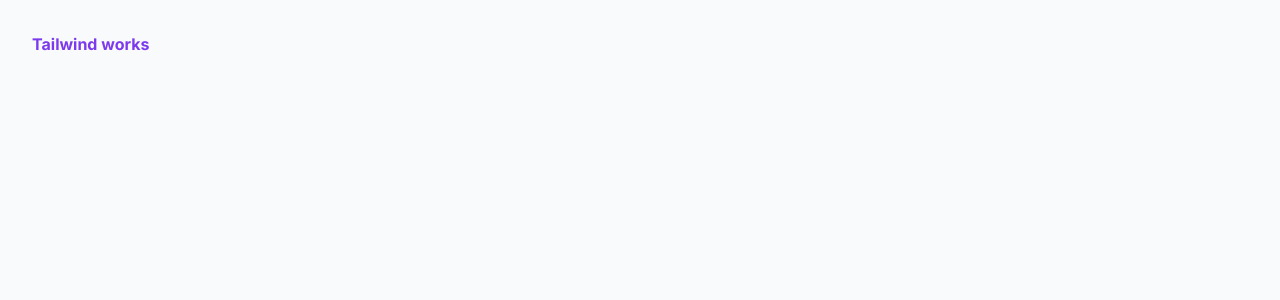
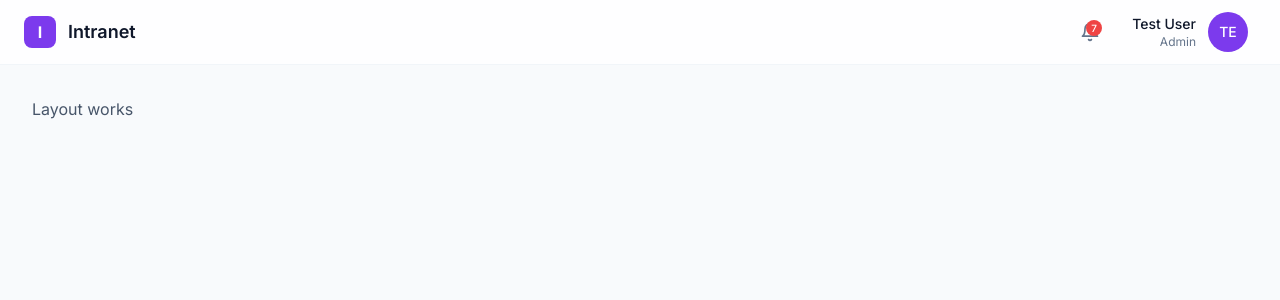
Before and after one commit to Arian1192/intranet-boilerplate, a React (Vite) app: page / in a window 1280 px wide. Shown: the top 300 px of the page. Built offline with nearby package versions, Linux system fonts and the light colour scheme.

Commit message:
feat: add layout shell components

```diff
--- a/src/app/App.tsx
+++ b/src/app/App.tsx
@@ -1,3 +1,17 @@
+import { AppLayout } from '@/components/layout';
+import type { User } from '@/types';
+
+const mockUser: User = {
+  id: '1',
+  email: 'test@example.com',
+  name: 'Test User',
+  role: 'Admin',
+};
+
 export default function App() {
-  return <div className="p-8 text-brand-600 font-bold">Tailwind works</div>;
+  return (
+    <AppLayout user={mockUser}>
+      <div className="text-slate-600">Layout works</div>
+    </AppLayout>
+  );
 }
--- /dev/null
+++ b/src/components/layout/AppLayout.tsx
@@ -0,0 +1,16 @@
+import { TopNav } from './TopNav';
+import type { User } from '@/types';
+
+export interface AppLayoutProps {
+  user: User;
+  children: React.ReactNode;
+}
+
+export function AppLayout({ user, children }: AppLayoutProps) {
+  return (
+    <div className="min-h-screen bg-slate-50">
+      <TopNav user={user} notificationCount={7} />
+      <main className="mx-auto max-w-7xl px-4 py-8 sm:px-6 lg:px-8">{children}</main>
+    </div>
+  );
+}
--- /dev/null
+++ b/src/components/layout/ModuleSelector.tsx
@@ -0,0 +1,35 @@
+import { MODULES } from '@/lib/constants';
+import { Link, useLocation } from 'react-router';
+import { ChevronDown } from 'lucide-react';
+import { cn } from '@/lib/utils';
+import * as Icons from 'lucide-react';
+
+export function ModuleSelector() {
+  const location = useLocation();
+  const activeModule = MODULES.find((m) => location.pathname.startsWith(`/${m.slug}`));
+
+  return (
+    <nav className="hidden items-center gap-1 md:flex" aria-label="Módulos de negocio">
+      {MODULES.filter((m) => m.category === 'business').map((module) => {
+        const Icon = Icons[module.icon as keyof typeof Icons] as React.ComponentType<{ className?: string }>;
+        const isActive = activeModule?.id === module.id;
+        return (
+          <Link
+            key={module.id}
+            to={`/${module.slug}`}
+            className={cn(
+              'flex items-center gap-2 rounded-lg px-3 py-2 text-sm font-medium transition-colors',
+              isActive
+                ? 'bg-brand-50 text-brand-700'
+                : 'text-slate-600 hover:bg-slate-100'
+            )}
+          >
+            {Icon && <Icon className="h-4 w-4" aria-hidden="true" />}
+            {module.name}
+            <ChevronDown className="h-3.5 w-3.5 opacity-50" aria-hidden="true" />
+          </Link>
+        );
+      })}
+    </nav>
+  );
+}
--- /dev/null
+++ b/src/components/layout/TopNav.tsx
@@ -0,0 +1,40 @@
+import { Bell } from 'lucide-react';
+import { APP_NAME } from '@/lib/constants';
+import { UserMenu } from './UserMenu';
+import type { User } from '@/types';
+
+export interface TopNavProps {
+  user: User;
+  notificationCount?: number;
+}
+
+export function TopNav({ user, notificationCount = 0 }: TopNavProps) {
+  return (
+    <header className="sticky top-0 z-30 border-b border-slate-100 bg-white/80 backdrop-blur-sm">
+      <div className="flex h-16 items-center justify-between px-6">
+        <div className="flex items-center gap-3">
+          <div className="flex h-8 w-8 items-center justify-center rounded-lg bg-brand-600 text-white font-bold">
+            {APP_NAME.charAt(0)}
+          </div>
+          <span className="text-lg font-semibold text-slate-900">{APP_NAME}</span>
+        </div>
+
+        <div className="flex items-center gap-4">
+          <button
+            type="button"
+            className="relative grid h-9 w-9 place-items-center rounded-lg text-slate-500 hover:bg-slate-100"
+            aria-label="Notificaciones"
+          >
+            <Bell className="h-5 w-5" />
+            {notificationCount > 0 && (
+              <span className="absolute right-1.5 top-1.5 flex h-4 min-w-4 items-center justify-center rounded-full bg-red-500 px-1 text-[10px] font-medium text-white">
+                {notificationCount}
+              </span>
+            )}
+          </button>
+          <UserMenu user={user} />
+        </div>
+      </div>
+    </header>
+  );
+}
--- /dev/null
+++ b/src/components/layout/UserMenu.tsx
@@ -0,0 +1,22 @@
+import { Avatar } from '@/components/ui';
+import type { User } from '@/types';
+
+export interface UserMenuProps {
+  user: User;
+}
+
+export function UserMenu({ user }: UserMenuProps) {
+  return (
+    <button
+      type="button"
+      className="hidden items-center gap-3 rounded-lg px-2 py-1 hover:bg-slate-100 md:flex"
+      aria-label={`Menú de usuario: ${user.name}`}
+    >
+      <div className="text-right">
+        <p className="text-sm font-medium text-slate-900">{user.name}</p>
+        <p className="text-xs text-slate-500 capitalize">{user.role}</p>
+      </div>
+      <Avatar fallback={user.name} size="md" src={user.avatar} />
+    </button>
+  );
+}
--- /dev/null
+++ b/src/components/layout/index.ts
@@ -0,0 +1,4 @@
+export * from './AppLayout';
+export * from './TopNav';
+export * from './UserMenu';
+export * from './ModuleSelector';
--- /dev/null
+++ b/src/lib/constants.ts
@@ -0,0 +1,61 @@
+export const APP_NAME = import.meta.env.VITE_APP_NAME || 'Intranet';
+export const APP_SHORT_NAME = import.meta.env.VITE_APP_SHORT_NAME || 'Intranet';
+
+export const MODULES = [
+  {
+    id: 'conceptone',
+    slug: 'conceptone',
+    name: 'Booking & Management',
+    shortDescription: 'Gestiona shows y su calculadora, liquidaciones, fichas de artistas, logística y reportes.',
+    icon: 'Headphones',
+    category: 'business',
+  },
+  {
+    id: 'etra',
+    slug: 'etra',
+    name: 'Comunicación & PR',
+    shortDescription: 'Lleva las cuentas de PR, las acciones del equipo y el seeding a influencers.',
+    icon: 'Megaphone',
+    category: 'business',
+  },
+  {
+    id: 'produccion',
+    slug: 'produccion',
+    name: 'Producción',
+    shortDescription: 'Base de datos de eventos y producciones: calendario, tareas, responsables y presupuesto.',
+    icon: 'Calendar',
+    category: 'business',
+  },
+  {
+    id: 'cruda',
+    slug: 'cruda',
+    name: 'CRUDA',
+    shortDescription: 'Catálogo, pedidos y control de stock de ropa y merch, con analítica.',
+    icon: 'Shirt',
+    category: 'business',
+  },
+  {
+    id: 'crm',
+    slug: 'crm',
+    name: 'CRM',
+    shortDescription: 'Base de clientes y contactos, pipeline de oportunidades, KPIs comerciales.',
+    icon: 'Target',
+    category: 'internal',
+  },
+  {
+    id: 'personal',
+    slug: 'personal',
+    name: 'Team',
+    shortDescription: 'Personas del grupo, condiciones y RRHH, vacaciones y gestión de usuarios.',
+    icon: 'Users',
+    category: 'internal',
+  },
+  {
+    id: 'configuracion',
+    slug: 'configuracion',
+    name: 'Configuración',
+    shortDescription: 'Plantillas de correo y ajustes generales de la intranet.',
+    icon: 'Settings',
+    category: 'internal',
+  },
+] as const;
--- /dev/null
+++ b/src/types/index.ts
@@ -0,0 +1,56 @@
+export interface User {
+  id: string;
+  email: string;
+  name: string;
+  role: string;
+  avatar?: string;
+}
+
+export interface UserSession {
+  user: User;
+  accessToken: string;
+}
+
+export interface Module {
+  id: string;
+  slug: string;
+  name: string;
+  shortDescription: string;
+  icon: string;
+  category: 'business' | 'internal';
+}
+
+export interface NewsItem {
+  id: string;
+  author: string;
+  scope: string;
+  date: string;
+  title: string;
+  scheduledFor?: string;
+  actionLabel?: string;
+  actionHref?: string;
+}
+
+export interface Event {
+  id: string;
+  title: string;
+  date: string;
+  timeRange: string;
+  location: string;
+  status: 'confirmed' | 'in-production' | 'tentative';
+}
+
+export interface Reminder {
+  id: string;
+  title: string;
+}
+
+export interface Dashboard {
+  greeting: string;
+  birthdayNotice?: string;
+  weather: string;
+  modules: Module[];
+  news: NewsItem[];
+  upcomingEvents: Event[];
+  reminders: Reminder[];
+}
```
